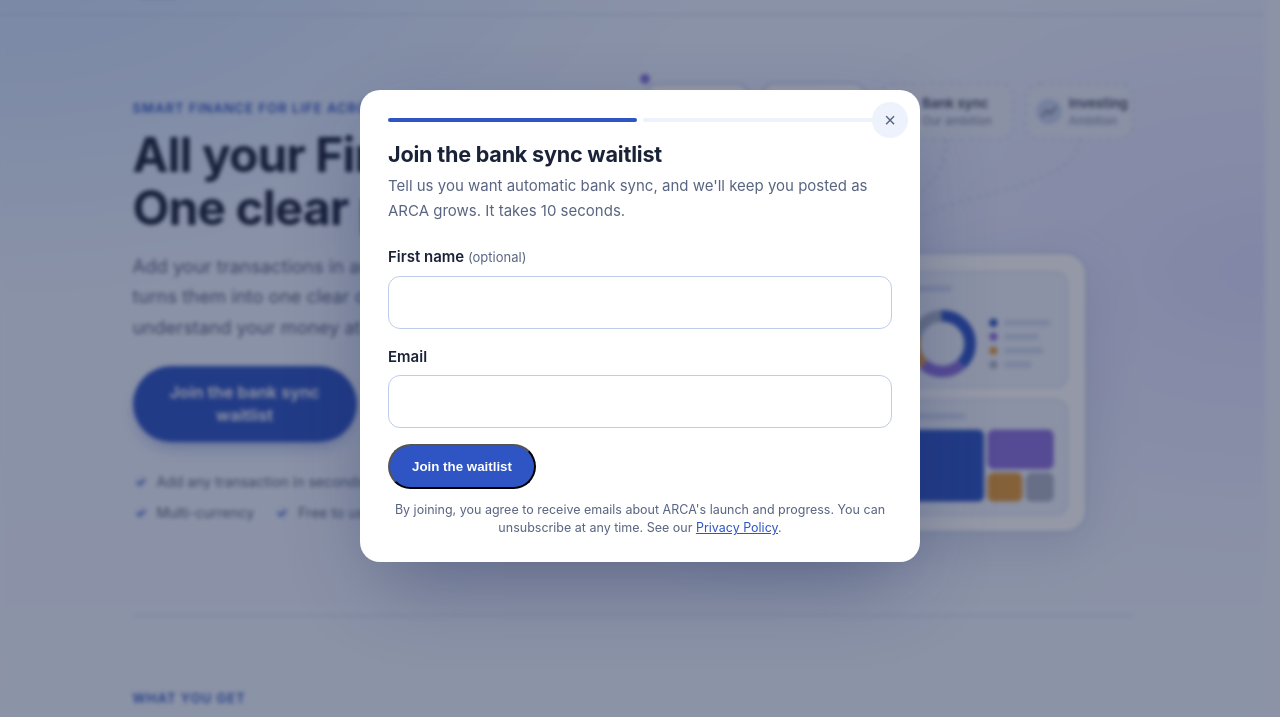
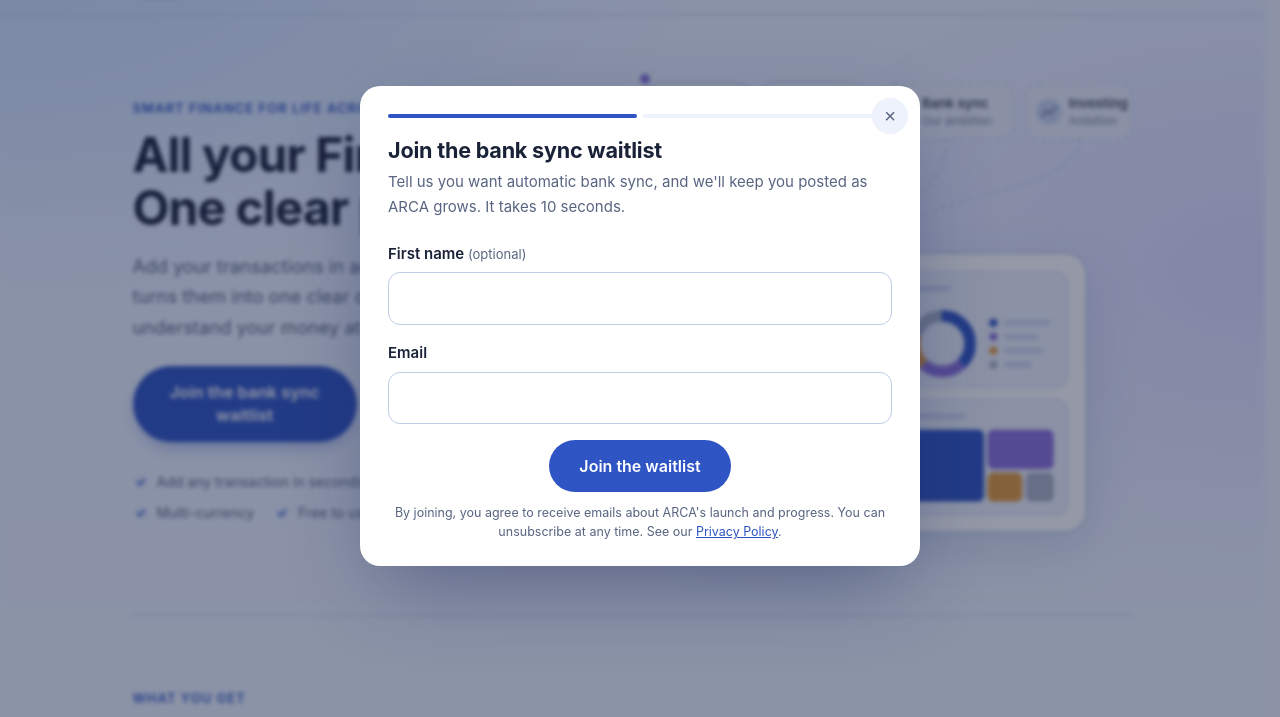
Before and after one commit to brian92649264/arca-website, a plain HTML site: page index.html in a window 1280 px wide. Both pictures are taken after a click on the link "Join waitlist". Shown: the part 74-791 px from the top of the page. Drawn offline with Linux system fonts and the light colour scheme.

Commit message:
fix: fix some bugs

```diff
--- a/assets/home.css
+++ b/assets/home.css
@@ -330,6 +330,8 @@ nav a.nav-cta:hover { color: #fff; background: color-mix(in srgb, var(--accent)
   font: inherit; color: var(--text); background: #fff;
 }
 .wl input:focus, .wl textarea:focus { outline: none; border-color: var(--accent); box-shadow: 0 0 0 3px var(--accent-soft); }
+/* Step 1 submit button: centred in its row */
+#wl-step1 > .btn { margin: 0 auto; border: 0; padding: 13px 30px; font: inherit; font-weight: 600; cursor: pointer; }
 .wl-notice { margin: 12px 0 0; font-size: 12.5px; line-height: 1.5; color: var(--muted); text-align: center; }
 .wl input.wl-other { margin-top: 10px; padding: 9px 12px; font-size: 14px; }
 .wl-error { color: #b42318; font-size: 13px; margin: -6px 0 14px; }
--- a/index.html
+++ b/index.html
@@ -9,7 +9,7 @@
 <link rel="icon" type="image/png" sizes="32x32" href="/assets/favicon-32.png?v=2">
 <link rel="apple-touch-icon" href="/assets/apple-touch-icon.png?v=2">
 <link rel="stylesheet" href="/assets/style.css?v=10">
-<link rel="stylesheet" href="/assets/home.css?v=14">
+<link rel="stylesheet" href="/assets/home.css?v=15">
 </head>
 <body class="home">
 <header class="site"><div class="inner">
```
